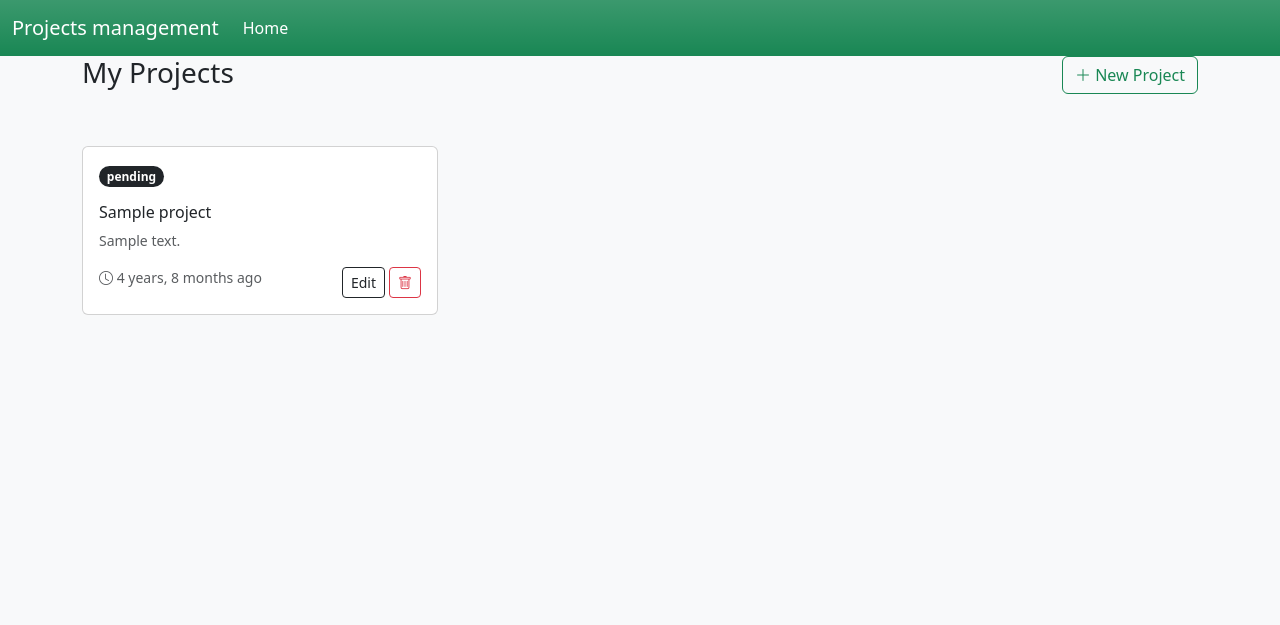
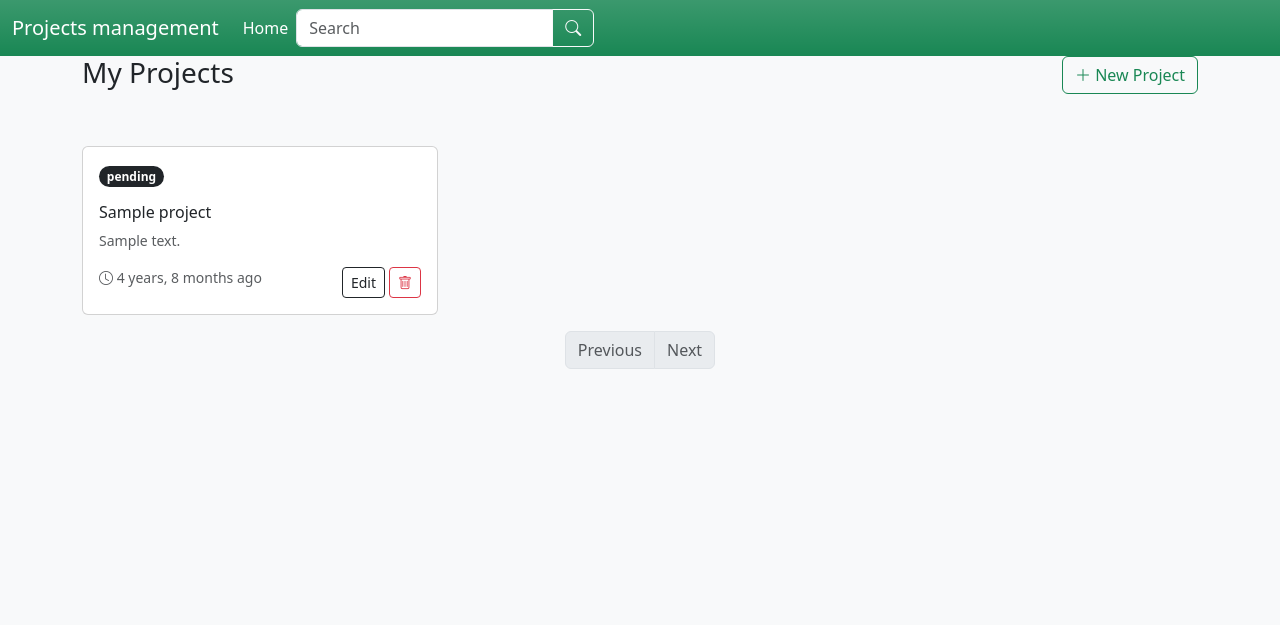
Before and after one commit to FirasBrohi/django_pm, a Django app: page / in a window 1280 px wide. Shown: the top 625 px of the page. Run offline with Django 5.2, Linux system fonts and the light colour scheme; tables that the repository leaves empty hold one stand-in row (values such as "Sample post").

Commit message:
search and pagination

```diff
--- a/project_management/urls.py
+++ b/project_management/urls.py
@@ -16,8 +16,10 @@ Including another URLconf
 """
 from django.contrib import admin
 from django.urls import path, include
+import debug_toolbar
 
 urlpatterns = [
     path('', include('projects.urls')),
-    path('admin/',admin.site.urls)
+    path('admin/',admin.site.urls),
+    path('__debug__/', include(debug_toolbar.urls))
 ]
--- a/projects/templates/partials/header.html
+++ b/projects/templates/partials/header.html
@@ -2,9 +2,13 @@
 <nav class="navbar navbar-expand-lg navbar-dark bg-success bg-gradient pg-3">
     <div class="container-fluid">
       <a class="navbar-brand" href="{% url 'project_list' %}">{% trans 'Projects management' %}</a>
+
+
       <button class="navbar-toggler" type="button" data-bs-toggle="collapse" data-bs-target="#navbarNav" aria-controls="navbarNav" aria-expanded="false" aria-label="Toggle navigation">
         <span class="navbar-toggler-icon"></span>
       </button>
+
+
       <div class="collapse navbar-collapse" id="navbarNav">
         <ul class="navbar-nav">
           <li class="nav-item">
@@ -12,6 +16,14 @@
           </li>
 
         </ul>
+        <form method="get" action="{% url 'project_list' %}" class="d-flex">
+            <div class="input-group">
+              <input type="text" name="q" class="form-control" placeholder="{% trans 'Search' %}" value="{{ request.get.q}}">
+              <button class="btn btn-outline-light" type="submit">
+                <i class="bi bi-search"></i>
+              </button>
+            </div>
+        </form>
       </div>
     </div>
   </nav>
--- a/projects/templates/project/list.html
+++ b/projects/templates/project/list.html
@@ -56,6 +56,39 @@
                 </div>
             </div>
         {% endfor %}
+        {% if page_obj.paginator.count > 0 %}
+            <div class="d-flex justify-content-center bd-highlight mb-3">
+                <nav>
+                    <ul class="pagination">
+
+                        {% if page_obj.has_previous %}
+                            <li class="page-item">
+                                <a class="page-link" href="?page= {{ page_obj.previous_page_number }} ">
+                                    {% trans 'Previous' %}
+                                </a>
+                            </li>
+                        {% else %}
+                            <li class="page-item disabled">
+                                <a class="page-link" href="#">  {% trans 'Previous' %} </a>
+                            </li>
+                        {% endif %}
+
+                        {% if page_obj.has_next %}
+                            <li class="page-item">
+                                <a class="page-link" href="?page={{ page_obj.next_page_number}}">
+                                    {% trans 'Next' %}
+                                </a>
+                            </li>
+                        {% else %}
+                            <li class="page-item disabled">
+                                <a class="page-link" href="#">  {% trans 'Next' %} </a>
+                            </li>
+                        {% endif %}
+                    </ul>
+
+                </nav>
+            </div>
+        {% endif %}
     </div>
 
 {%  endblock %}
--- a/projects/views.py
+++ b/projects/views.py
@@ -1,3 +1,4 @@
+from django.db.models.query import QuerySet
 from django.views.generic import ListView,CreateView,UpdateView,DeleteView
 from . import models
 from . import forms
@@ -8,6 +9,16 @@ class ProjectListView(ListView):
     model  = models.Project
 
     template_name ='project/list.html'
+
+    paginate_by = 3
+
+    def get_queryset(self):
+        query_set = super().get_queryset()
+        where =  {}
+        q = self.request.GET.get('q', None)
+        if q:
+            where['title__icontains'] = q
+        return query_set.filter(**where)
 
 class ProjectCreateView(CreateView):
     model = models.Project
```
Also changed, not shown: project_management/settings.py (+8 -0 lines), 2 other files.
